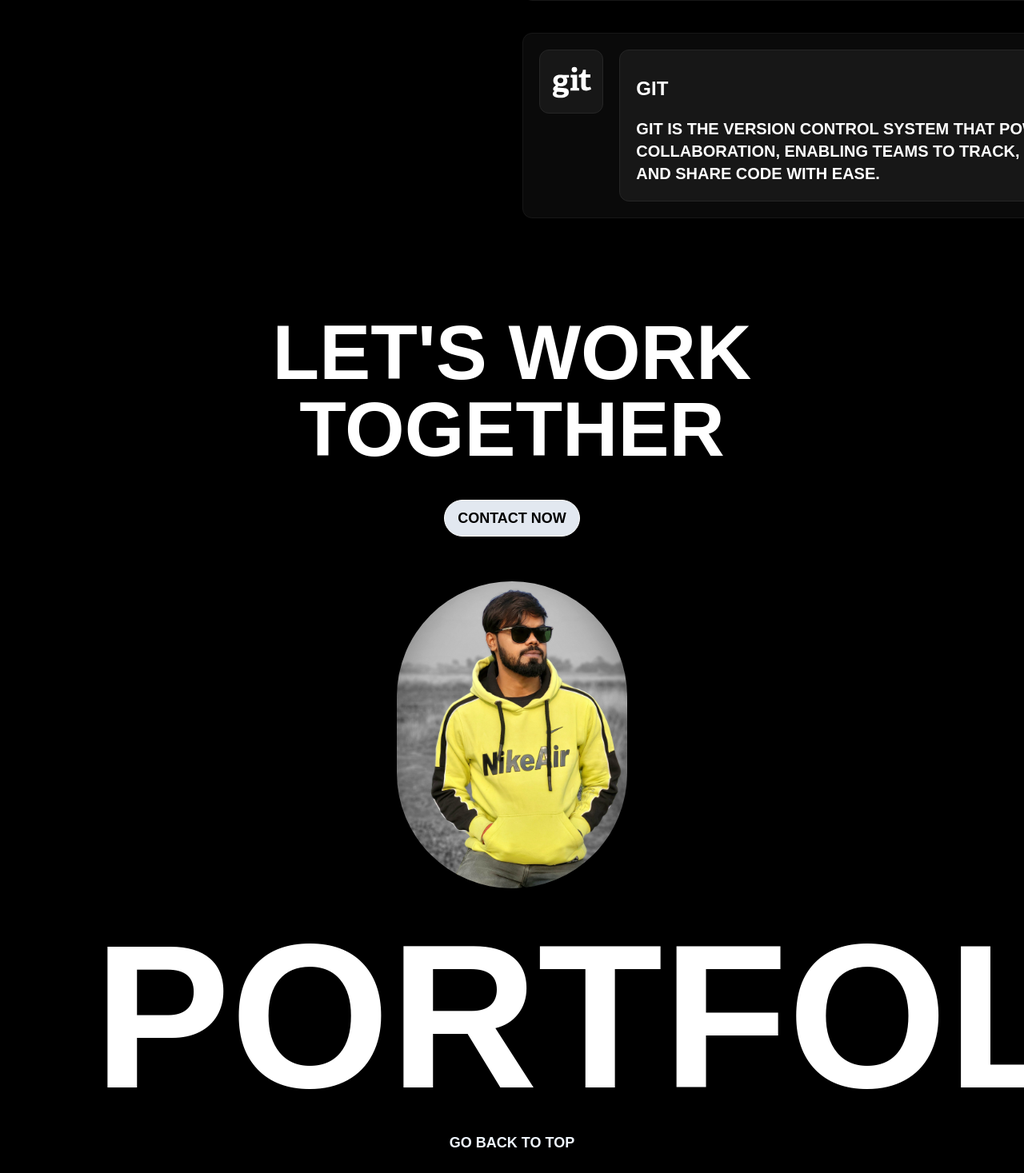
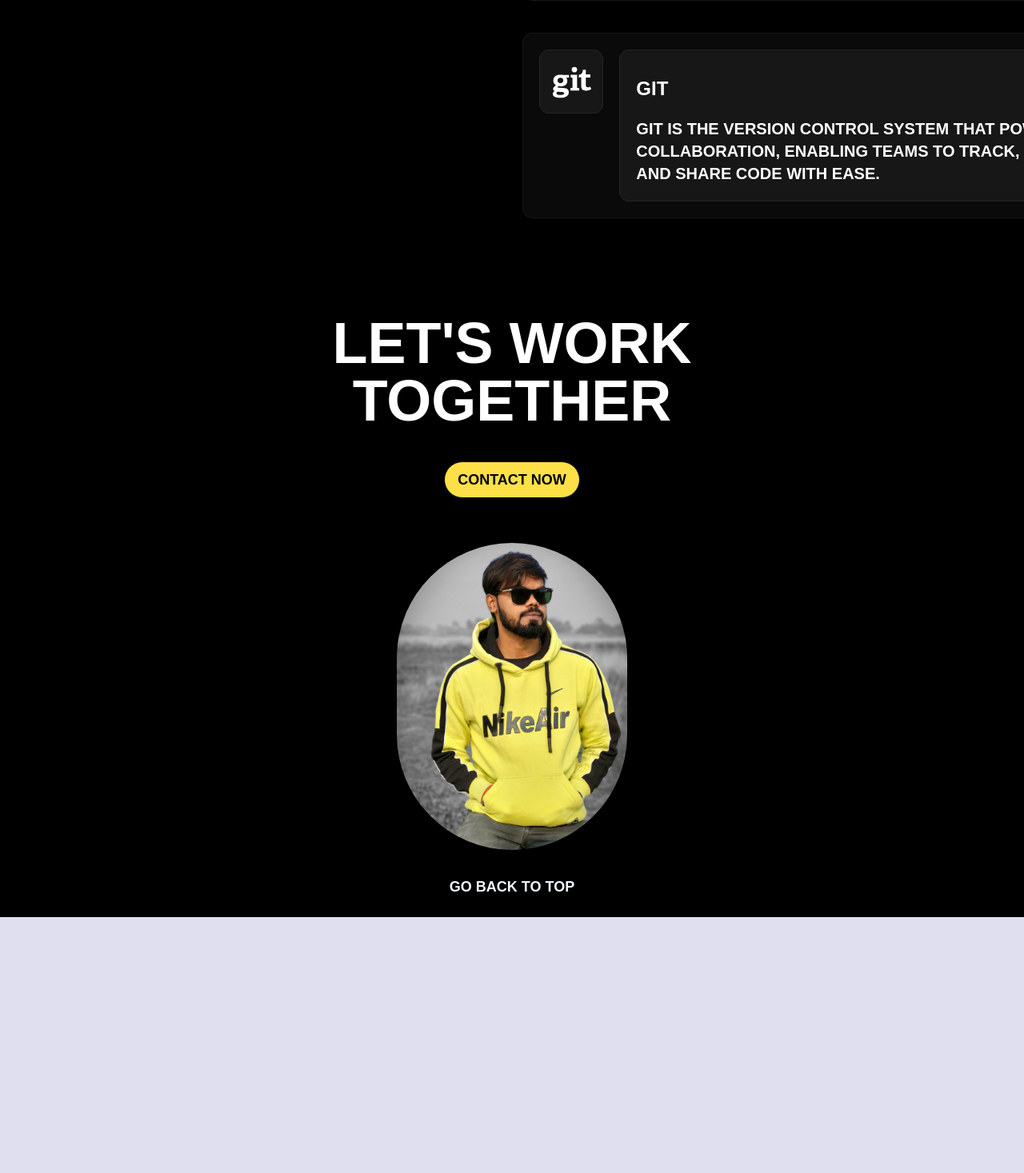
Before and after one commit to Raksh-hac/Portfolio, a React (Vite) app: page / in a window 1280 px wide. Shown: the part 6561-8028 px from the top of the page at 80% size. After the commit the page ends 7708 px from the top, so only its background shows below. Built offline with nearby package versions, Linux system fonts and the light colour scheme; a web font is replaced by a local one.

Commit message:
Update Footer.jsx

```diff
--- a/src/Components/Footer.jsx
+++ b/src/Components/Footer.jsx
@@ -3,7 +3,7 @@ import { motion, useAnimation, AnimatePresence } from "framer-motion";
 import { useInView } from "react-intersection-observer";
 import { Link } from "react-scroll";
 import ProfileImage from "../assets/Images/Profile.jpeg";
-import Contact from "./Contact";
+// import Contact from "./Contact";
 
 function Footer() {
   const controls = useAnimation();
@@ -12,8 +12,8 @@ function Footer() {
     threshold: 0.1,
   });
 
-  const [isContactOpen, setIsContactOpen] = useState(false);
-  const toggleContact = () => setIsContactOpen((prev) => !prev);
+  // const [isContactOpen, setIsContactOpen] = useState(false);
+  // const toggleContact = () => setIsContactOpen((prev) => !prev);
 
   useEffect(() => {
     if (inView) {
@@ -29,13 +29,11 @@ function Footer() {
       {/* Text Content */}
       <div className="w-full lg:w-2/3 text-center relative">
         {/* Main Heading */}
-        <h2 className="flex flex-col uppercase relative text-3xl sm:text-5xl lg:text-8xl font-bold mb-10 mt-10 z-10">
+        <h2 className="flex flex-col uppercase relative text-3xl sm:text-3xl lg:text-7xl font-bold mb-10 mt-10 z-10">
           <span>let's work</span> <span>together</span>
         </h2>
 
-          <button
-            className="rounded-full uppercase font-bold text-sm sm:text-lg px-4 py-2 border border-white bg-slate-200 shadow-lg hover:shadow-slate-200/50 text-black hover:border-white hover:bg-black hover:font-bold hover:text-white transition-all duration-300"
-            onClick={toggleContact}>
+          <button className="hov-btn">
             contact now
           </button>
 
@@ -57,9 +55,9 @@ function Footer() {
           />
         </motion.div>
 
-        <p className="relative flex flex-auto lg:right-28 text-center text-6xl sm:text-[10rem] lg:text-[16rem] uppercase font-bold mb-4">
+        {/* <p className="relative flex flex-auto -right-12 lg:right-24 text-center text-4xl md:text-[14rem] uppercase font-bold mb-4">
           portfolio
-        </p>
+        </p> */}
         <Link
         to="home"
         smooth={true}
@@ -71,9 +69,9 @@ function Footer() {
         </Link>
       </div>
 
-      <AnimatePresence>
+      {/* <AnimatePresence>
         {isContactOpen && <Contact onClose={toggleContact} />}
-      </AnimatePresence>
+      </AnimatePresence> */}
     </section>
   );
 }
```
